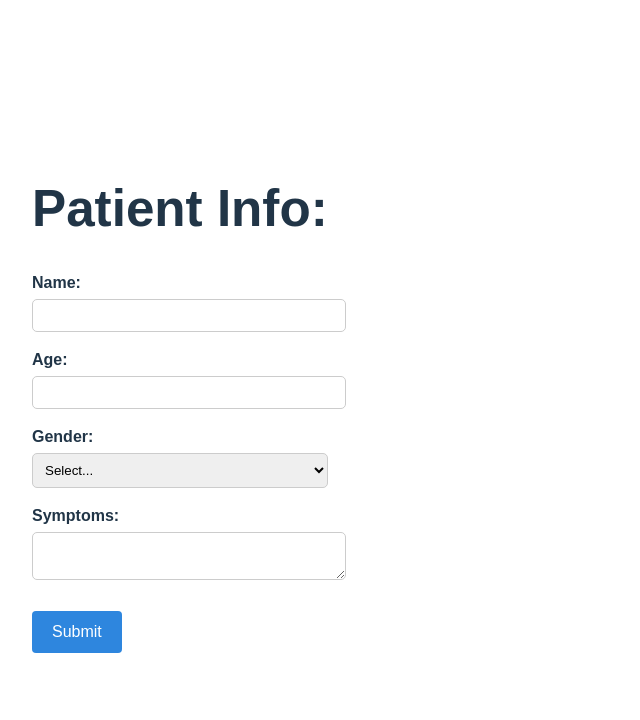
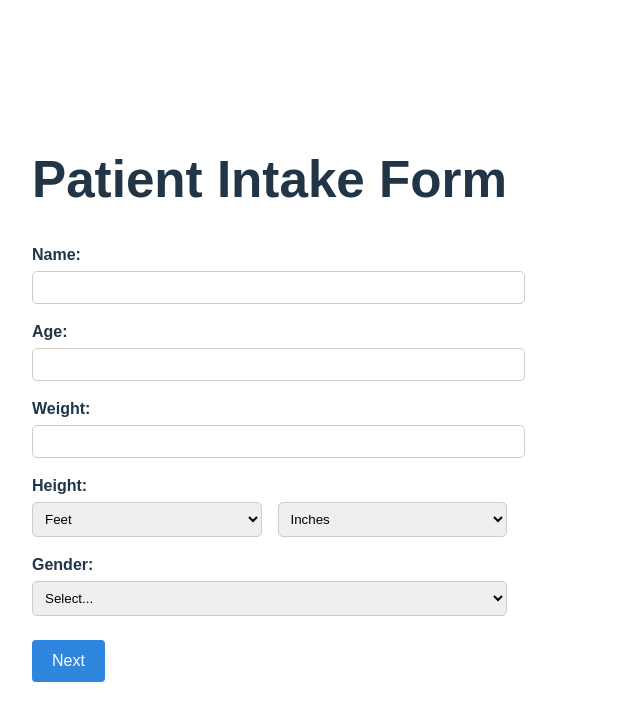
Before and after one commit to dinn7470/PatientPort_, a React (Vite) app in the folder frontend/: page / in a window 1280 px wide. Shown: the top 720 px of the page, without its empty margins (0-640 px from the left). Built offline with nearby package versions, Linux system fonts and the light colour scheme.

Commit message:
commit 3

```diff
--- a/frontend/src/App.jsx
+++ b/frontend/src/App.jsx
@@ -1,11 +1,60 @@
-import PatientForm from './components/PatientForm';
+import { useState } from 'react';
+import PatientInfo from './components/PatientForm.jsx';
+import MedicalInfo from './components/medicalInfo.jsx';
+import LifestyleInfo from './components/lifestyleInfo.jsx';
 import './App.css';
 
 function App() {
+    const [step, setStep] = useState(1);
+
+    const [formData, setFormData] = useState({
+        name: '',
+        age: '',
+        weight: '',
+        heightFeet: '',
+        heightInches: '',
+        gender: '',
+        symptoms: '',
+        medications: [],
+        conditions: '',
+        allergies: '',
+        medicationsText: '',
+        smoking: '',
+        alcohol: '',
+        exercise: ''
+    });
+
+    const nextStep = () => setStep((prev) => prev + 1);
+    const prevStep = () => setStep((prev) => prev - 1);
+
     return (
         <div className="app-container">
-            <h1>Patient Info:</h1>
-            <PatientForm />
+            <h1>Patient Intake Form</h1>
+
+            {step === 1 && (
+                <PatientInfo
+                    formData={formData}
+                    setFormData={setFormData}
+                    nextStep={nextStep}
+                />
+            )}
+
+            {step === 2 && (
+                <MedicalInfo
+                    formData={formData}
+                    setFormData={setFormData}
+                    nextStep={nextStep}
+                    prevStep={prevStep}
+                />
+            )}
+
+            {step === 3 && (
+                <LifestyleInfo
+                    formData={formData}
+                    setFormData={setFormData}
+                    prevStep={prevStep}
+                />
+            )}
         </div>
     );
 }
--- a/frontend/src/components/PatientForm.jsx
+++ b/frontend/src/components/PatientForm.jsx
@@ -1,57 +1,47 @@
-import { useState } from 'react';
+// This is Step 1: PatientInfo.jsx
+import React from 'react';
 
-function PatientForm() {
-    const [formData, setFormData] = useState({
-        name: '',
-        age: '',
-        gender: '',
-        symptoms: ''
-    });
-
+function PatientInfo({ formData, setFormData, nextStep }) {
     const handleChange = (e) => {
         const { name, value } = e.target;
         setFormData((prev) => ({ ...prev, [name]: value }));
     };
 
-    const handleSubmit = async (e) => {
-        e.preventDefault();
-        try {
-            const res = await fetch('/api/patient', {
-                method: 'POST',
-                headers: { 'Content-Type': 'application/json' },
-                body: JSON.stringify(formData)
-            });
-
-            const data = await res.json();
-            alert(data.message);
-        } catch (err) {
-            console.error(err);
-            alert("Something went wrong.");
-        }
-    };
-
     return (
-        <form onSubmit={handleSubmit} className="patient-form">
+        <form onSubmit={(e) => { e.preventDefault(); nextStep(); }} className="patient-form">
             <label>Name:</label>
-            <input name="name" onChange={handleChange} required />
+            <input name="name" value={formData.name} onChange={handleChange} required />
 
             <label>Age:</label>
-            <input type="number" name="age" onChange={handleChange} required />
+            <input type="number" name="age" value={formData.age} onChange={handleChange} required />
+
+            <label>Weight:</label>
+            <input type="number" name="weight" value={formData.weight} onChange={handleChange} required />
+
+            <label>Height:</label>
+            <div style={{ display: 'flex', gap: '1rem' }}>
+                <select name="heightFeet" value={formData.heightFeet} onChange={handleChange} required>
+                    <option value="">Feet</option>
+                    {[3, 4, 5, 6, 7, 8].map(ft => <option key={ft} value={ft}>{ft}</option>)}
+                </select>
+
+                <select name="heightInches" value={formData.heightInches} onChange={handleChange} required>
+                    <option value="">Inches</option>
+                    {[...Array(12).keys()].map(inch => <option key={inch} value={inch}>{inch}</option>)}
+                </select>
+            </div>
 
             <label>Gender:</label>
-            <select name="gender" onChange={handleChange} required>
+            <select name="gender" value={formData.gender} onChange={handleChange} required>
                 <option value="">Select...</option>
                 <option value="female">Female</option>
                 <option value="male">Male</option>
                 <option value="other">Other</option>
             </select>
 
-            <label>Symptoms:</label>
-            <textarea name="symptoms" onChange={handleChange} />
-
-            <button type="submit">Submit</button>
+            <button type="submit">Next</button>
         </form>
     );
 }
 
-export default PatientForm;
+export default PatientInfo;
--- /dev/null
+++ b/frontend/src/components/lifestyleInfo.jsx
@@ -0,0 +1,62 @@
+// This is Step 3: LifestyleInfo.jsx
+import React from 'react';
+
+function LifestyleInfo({ formData, setFormData, prevStep }) {
+
+    const handleChange = (e) => {
+        const { name, value } = e.target;
+        setFormData((prev) => ({ ...prev, [name]: value }));
+    };
+
+    const handleSubmit = async (e) => {
+        e.preventDefault();
+
+        const fullFormData = {
+            ...formData,
+            height: `${formData.heightFeet}'${formData.heightInches}"`
+        };
+
+        try {
+            const res = await fetch('/api/patient', {
+                method: 'POST',
+                headers: { 'Content-Type': 'application/json' },
+                body: JSON.stringify(fullFormData)
+            });
+            const data = await res.json();
+            alert(data.message);
+        } catch (err) {
+            console.error(err);
+            alert("Something went wrong.");
+        }
+    };
+
+    return (
+        <form onSubmit={handleSubmit} className="patient-form">
+            <label>Smoking Status:</label>
+            <select name="smoking" value={formData.smoking || ''} onChange={handleChange}>
+                <option value="">Select...</option>
+                <option value="never">Never</option>
+                <option value="former">Former</option>
+                <option value="current">Current</option>
+            </select>
+
+            <label>Alcohol Consumption:</label>
+            <select name="alcohol" value={formData.alcohol || ''} onChange={handleChange}>
+                <option value="">Select...</option>
+                <option value="none">None</option>
+                <option value="moderate">Moderate</option>
+                <option value="frequent">Frequent</option>
+            </select>
+
+            <label>Exercise Frequency:</label>
+            <input name="exercise" value={formData.exercise || ''} onChange={handleChange} />
+
+            <div style={{ display: 'flex', gap: '1rem', marginTop: '1rem' }}>
+                <button type="button" onClick={prevStep}>Back</button>
+                <button type="submit">Submit</button>
+            </div>
+        </form>
+    );
+}
+
+export default LifestyleInfo;
--- /dev/null
+++ b/frontend/src/components/medicalInfo.jsx
@@ -0,0 +1,33 @@
+// This is Step 2: MedicalInfo.jsx
+import React from 'react';
+
+function MedicalInfo({ formData, setFormData, nextStep, prevStep }) {
+    const handleChange = (e) => {
+        const { name, value } = e.target;
+        setFormData((prev) => ({ ...prev, [name]: value }));
+    };
+
+    return (
+        <form onSubmit={(e) => {
+            e.preventDefault();
+            nextStep();
+        }} className="patient-form">
+            <label>Existing Conditions:</label>
+            <textarea name="conditions" value={formData.conditions || ''} onChange={handleChange}/>
+
+            <label>Allergies:</label>
+            <textarea name="allergies" value={formData.allergies || ''} onChange={handleChange}/>
+
+            <label>Current Medications:</label>
+            <textarea name="medicationsText" value={formData.medicationsText || ''} onChange={handleChange}/>
+
+            <div style={{display: 'flex', gap: '1rem', marginTop: '1rem'}}>
+                <button type="button" onClick={prevStep}>Back</button>
+                <button type="submit">Next</button>
+            </div>
+
+        </form>
+    );
+}
+
+export default MedicalInfo;
```
